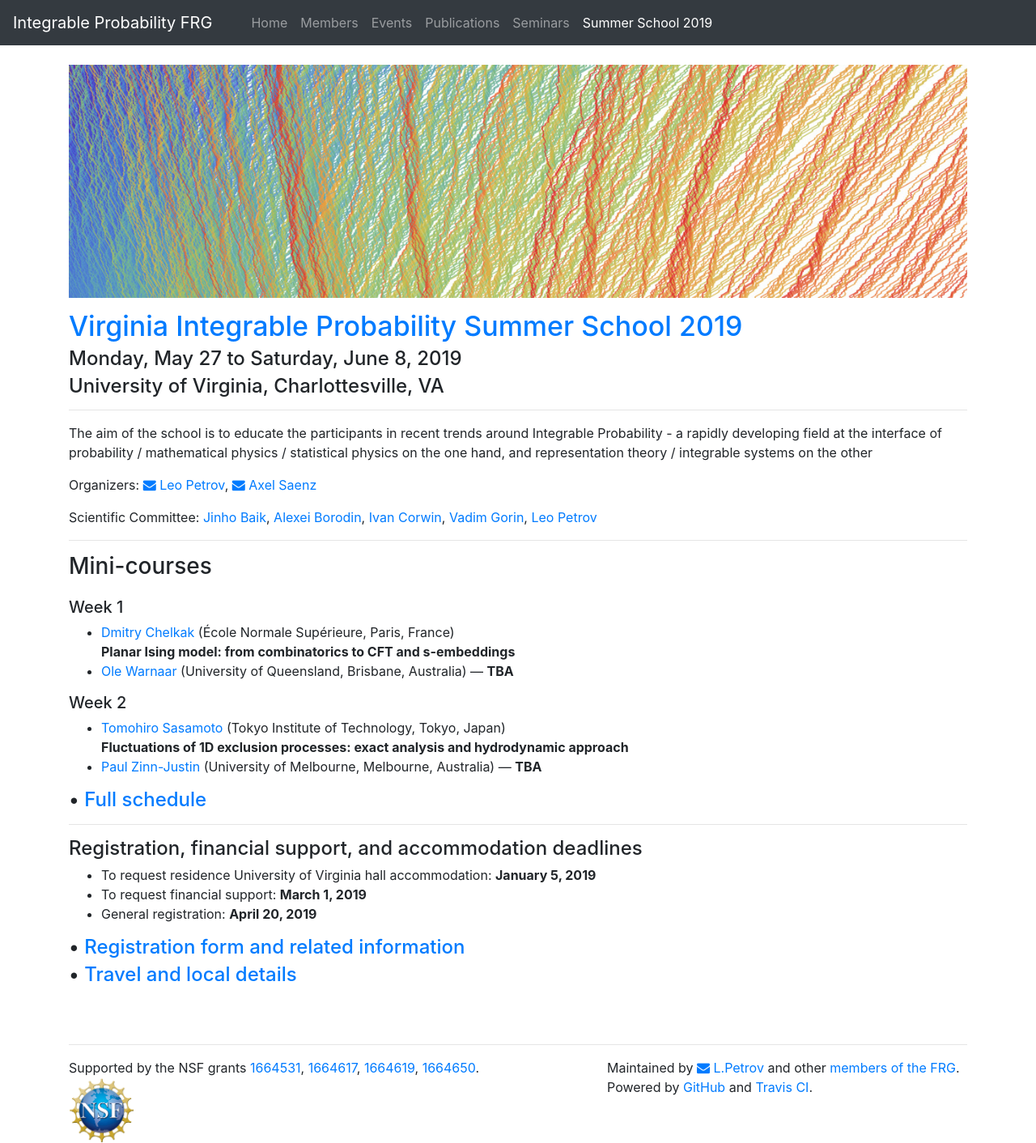
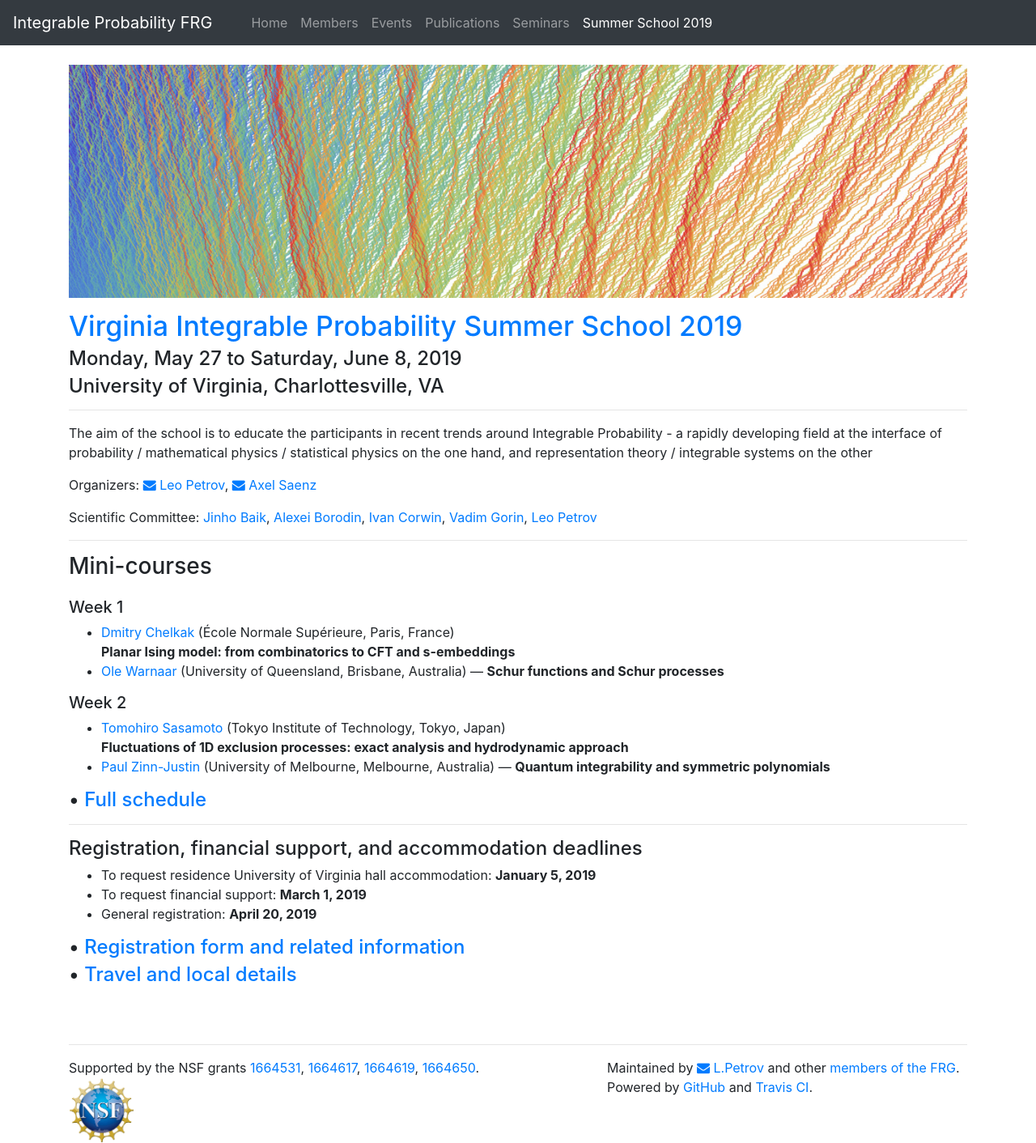
Before and after one commit to int-prob/int-prob-code, a Jekyll site: the page built from vipss2019/index.md, in a window 1280 px wide. Shown: the whole page at 81% size. Built offline with Jekyll 4.4.1, drawn with Linux system fonts in a browser that asks for light colours; nearby versions of some CDN libraries.

Commit message:
Update index.md

```diff
--- a/vipss2019/index.md
+++ b/vipss2019/index.md
@@ -47,7 +47,7 @@ Scientific Committee: <a href="http://www.math.lsa.umich.edu/~baik/Welcome.html"
 
 
 
-<li> <a href="https://people.smp.uq.edu.au/OleWarnaar/">Ole Warnaar</a> (University of Queensland, Brisbane, Australia) &mdash; <b>TBA</b></li>
+<li> <a href="https://people.smp.uq.edu.au/OleWarnaar/">Ole Warnaar</a> (University of Queensland, Brisbane, Australia) &mdash; <b>Schur functions and Schur processes</b></li>
 </ul>
 
 ##### Week 2
@@ -77,7 +77,7 @@ Phys. Rev. Lett. 118, 160601 (2017). [arXiv:1701.05991]</li>
 
 
 </li>
-<li> <a href="http://blogs.unimelb.edu.au/paul-zinn-justin/">Paul Zinn-Justin</a> (University of Melbourne, Melbourne, Australia) &mdash; <b>TBA</b></li>
+<li> <a href="http://blogs.unimelb.edu.au/paul-zinn-justin/">Paul Zinn-Justin</a> (University of Melbourne, Melbourne, Australia) &mdash; <b>Quantum integrability and symmetric polynomials</b></li>
 </ul>
 
 #### &bull; <a href="{{site.url}}/vipss2019/schedule/">Full schedule</a>
```
